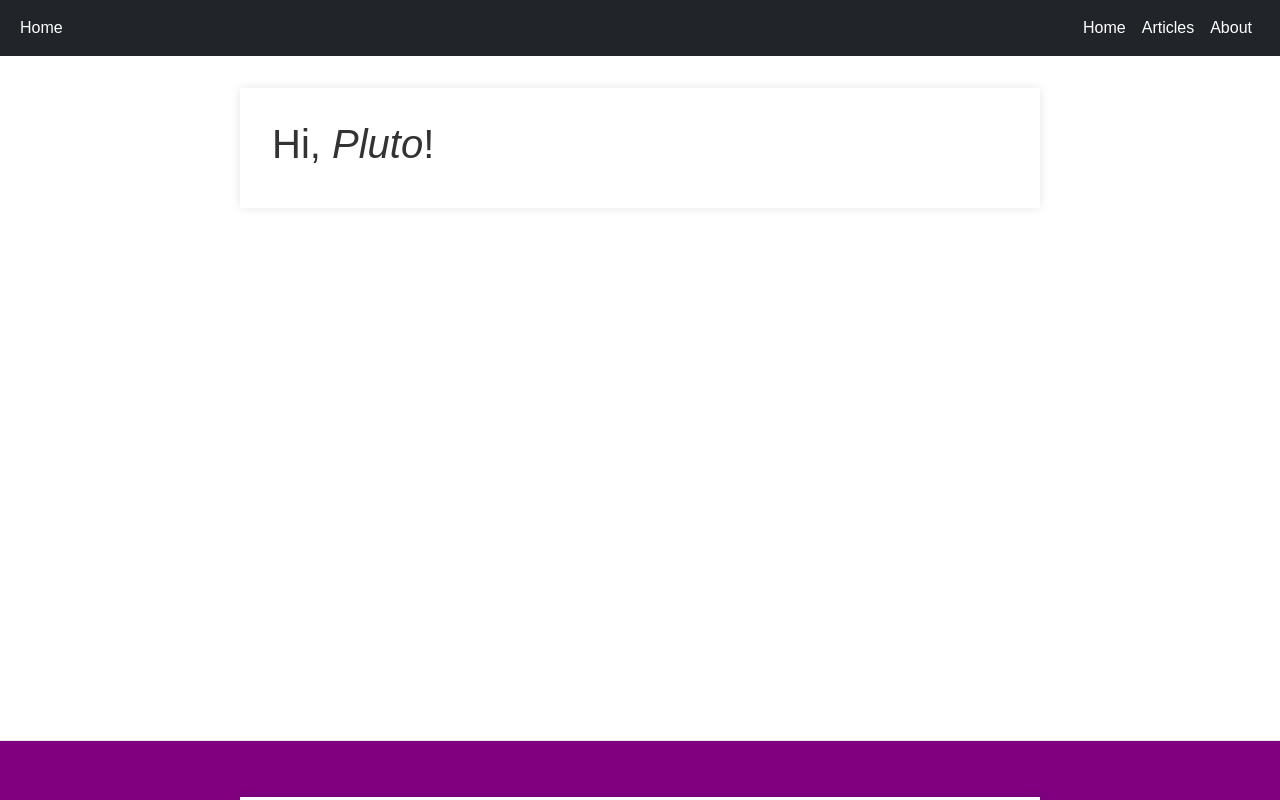
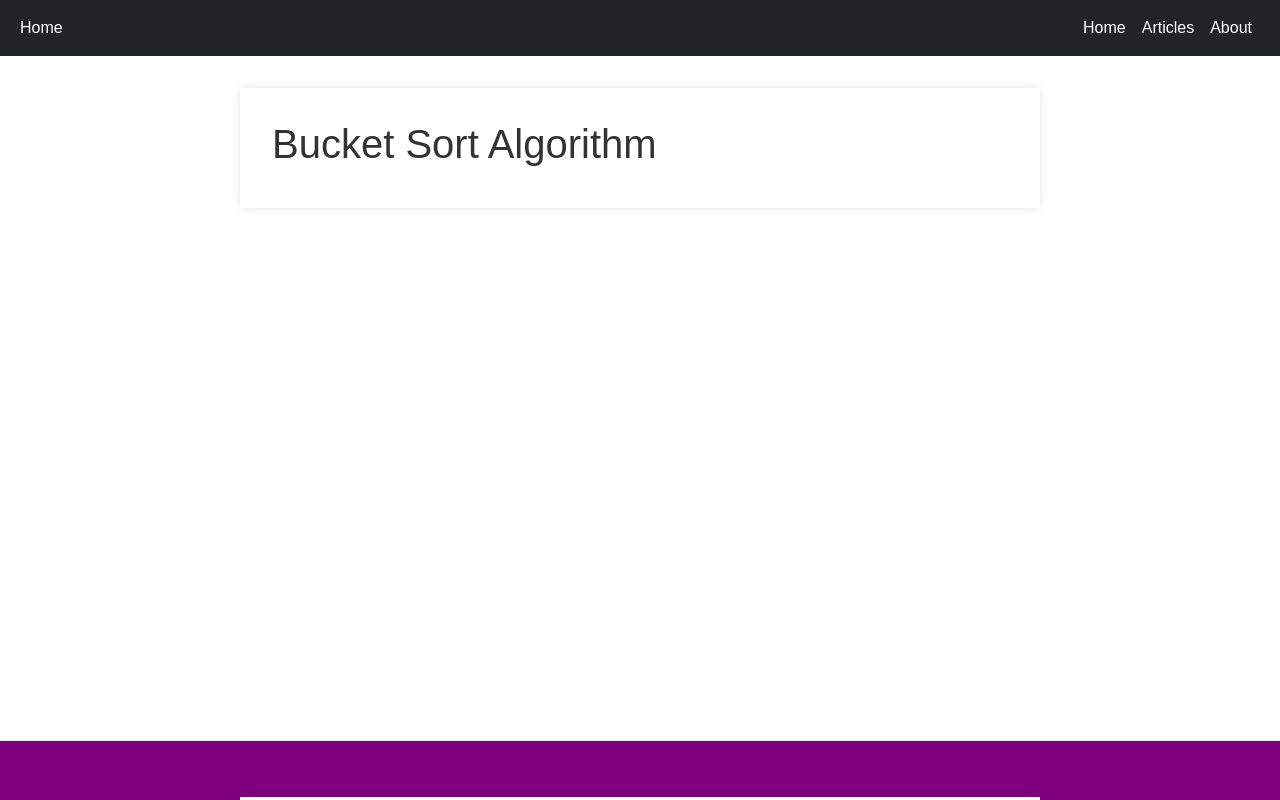
Before and after one commit to evatikiotis/Jiu-Jitsu-Surveys, a Next.js app in the folder FE-surveys-webapp/: page /articles/bucket-sort.md in a window 1280 px wide. Built offline with nearby package versions, Linux system fonts and the light colour scheme.

Commit message:
md based articles

```diff
--- a/FE-surveys-webapp/src/articles/bucket-sort.md
+++ b/FE-surveys-webapp/src/articles/bucket-sort.md
@@ -1 +1 @@
-# Hello I will tell you about basic encryption
+# Bucket Sort Algorithm
--- a/FE-surveys-webapp/src/pages/articles/[pid].tsx
+++ b/FE-surveys-webapp/src/pages/articles/[pid].tsx
@@ -1,10 +1,23 @@
 import Markdown from 'react-markdown'
+import { promises as fs } from 'fs';
 
-export default function About() {
-    const markdown = '# Hi, *Pluto*!'
+export default function Article(props:any) {
     return (
         <div>
-            <Markdown >{markdown}</Markdown>
+            <Markdown >{props.article}</Markdown>
         </div>
     );
 }
+
+export async function getStaticProps({params}:{params:any}) {
+    const article = await fs.readFile("./src/articles/"+params.pid,  "utf8");
+    console.log(article)
+    return {props: {article}};
+
+  }
+
+  export async function getStaticPaths() {
+    let paths =  (await fs.readdir("./src/articles")).map(p => "/articles/"+p)
+    console.log("psths to render:", paths);
+    return { paths, fallback: true }
+  }
```
Also changed, not shown: FE-surveys-webapp/src/pages/articles/index.tsx (+2 -6 lines).
